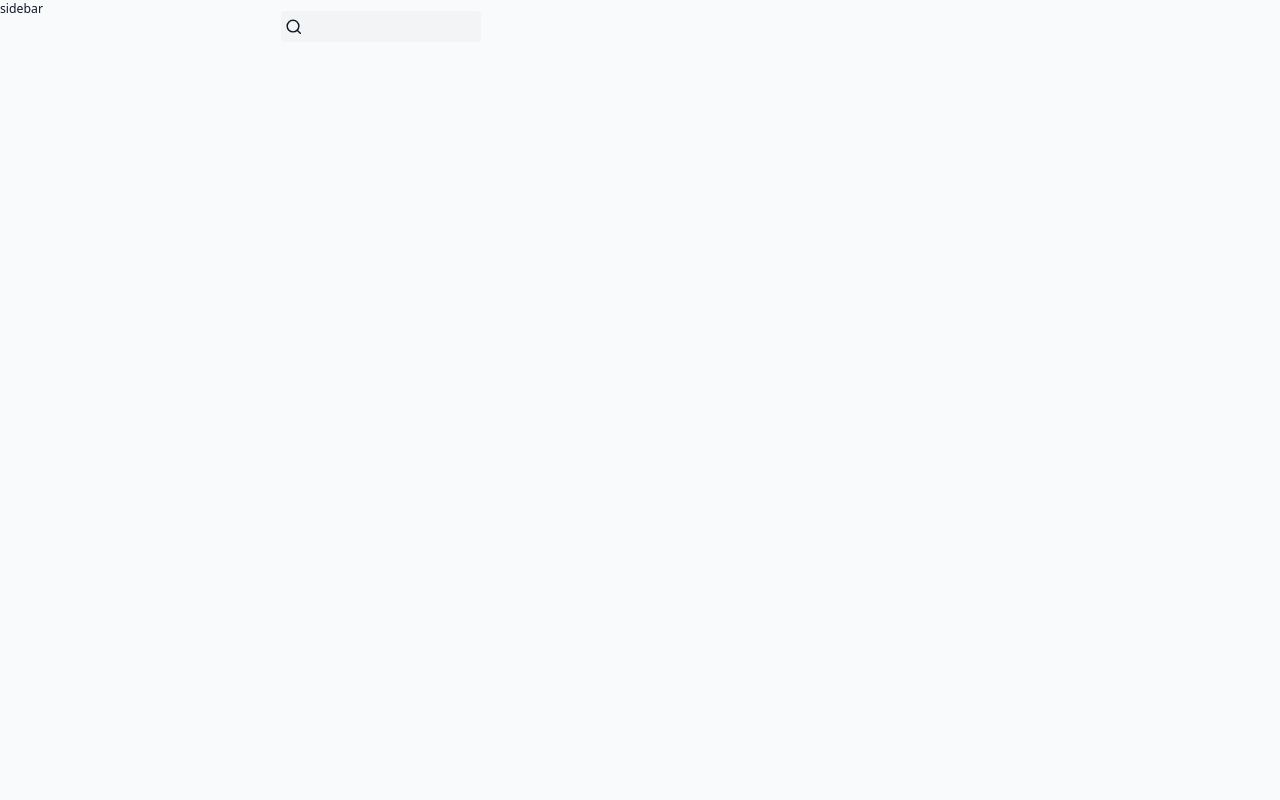
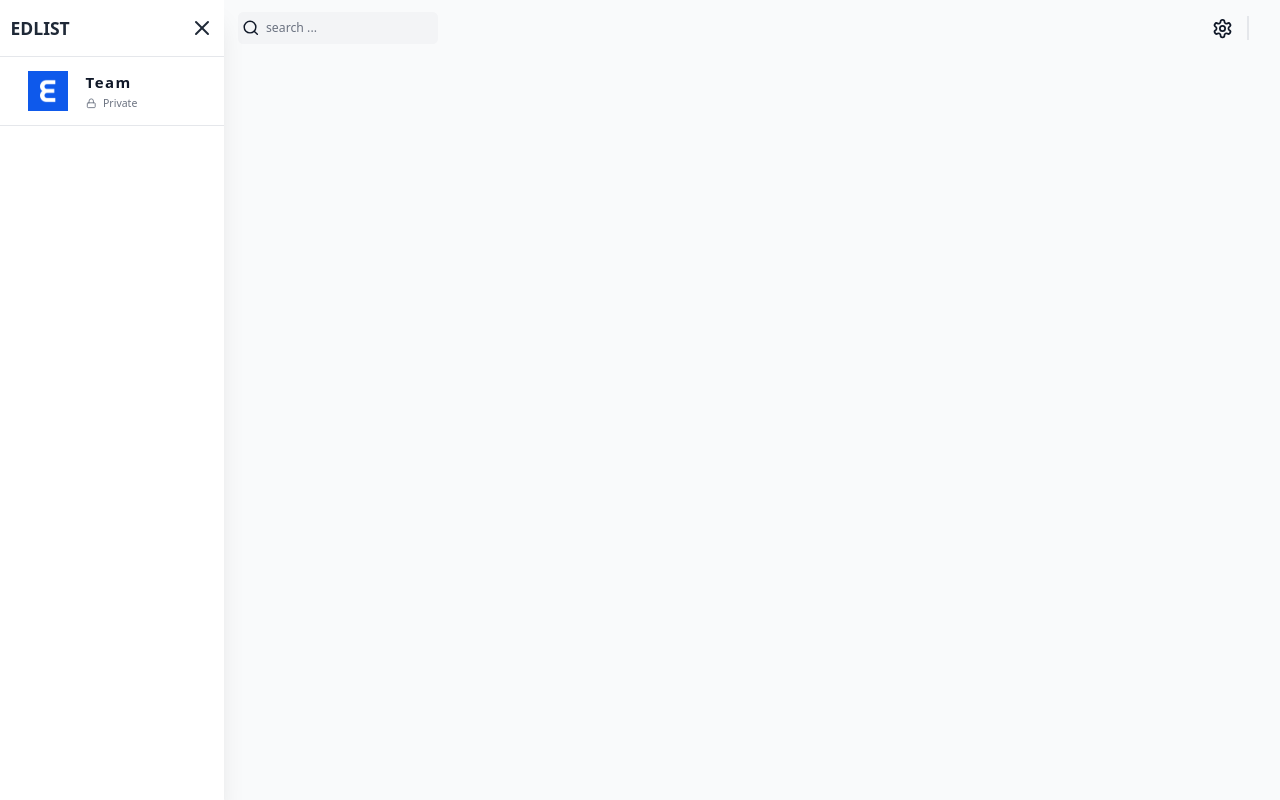
Before and after one commit to parham-devdocs/project-management-next, a Next.js app: page / in a window 1280 px wide. Built offline with nearby package versions, Linux system fonts and the light colour scheme.

Commit message:
redux and redux persist created

```diff
--- a/app/dashboardWrapper.tsx
+++ b/app/dashboardWrapper.tsx
@@ -1,12 +1,13 @@
 import Navbar from "@/components/navbar";
+import Sidebar from "@/components/sidebar";
 import { ReactNode } from "react";
 
 
 export default function DashboardWrapper({children}:{children:ReactNode}) {
     return(
 <div className=" flex min-h-screen w-full bg-gray-50 text-gray-900">
-    sidebar
-    <main className={` flex flex-col bg-gray-50 dark:bg-dark-bg md:pl-64  `}>
+    <Sidebar/>
+    <main className={` flex w-full flex-col bg-gray-50 dark:bg-dark-bg md:pl-64  `}>
         <Navbar/>
         {children}
     </main>
--- a/app/layout.tsx
+++ b/app/layout.tsx
@@ -2,7 +2,8 @@ import type { Metadata } from "next";
 import { Geist, Geist_Mono } from "next/font/google";
 import "./globals.css";
 import DashboardWrapper from "./dashboardWrapper";
-
+import ReduxWrapper from "@/redux/ReduxWrapper";
+import Sidebar from "@/components/sidebar";
 const geistSans = Geist({
   variable: "--font-geist-sans",
   subsets: ["latin"],
@@ -24,12 +25,21 @@ export default function RootLayout({
   children: React.ReactNode;
 }>) {
   return (
+
     <html lang="en">
       <body
         className={`${geistSans.variable} ${geistMono.variable} antialiased`}
       >
-      <DashboardWrapper>{children}</DashboardWrapper>
+          <ReduxWrapper>
+          <DashboardWrapper>
+
+            {children}
+            </DashboardWrapper>
+
+            </ReduxWrapper>
       </body>
+
+
     </html>
   );
 }
--- a/components/navbar.tsx
+++ b/components/navbar.tsx
@@ -1,14 +1,22 @@
-import { Search } from "lucide-react";
+import { Search, Settings } from "lucide-react";
+import Link from "next/link";
 
 
 export default function Navbar() {
-    return <div className=" flex items-center justify-between px-4 py-3 dark:bg-black ">
+    return <div className=" flex items-center justify-between px-4 py-3 dark:bg-black w-full">
         <div className=" flex items-center gap-8">
             <div className=" relative flex h-min w-[200px] items-center ">
                 <Search className=" absolute left-[4px] mr-2 h-5 w-5  transform cursor-pointer dark:text-white"/>
-                <input type="text" name="" id="" className=" w-full rounded border-none bg-gray-100 p-2 pl-8 placeholder:text-gray-500 focus:border-transparent focus:outline-0 dark:bg-gray-700 dark:placeholder:text-white" />
+                <input type="search" placeholder="search ..." className=" w-full rounded-md border-none bg-gray-100 p-2 pl-8 placeholder:text-gray-500 focus:border-transparent focus:outline-0 dark:bg-gray-700 dark:placeholder:text-white" />
             </div>
+
         </div>
-        <div></div>
-    </div>
+        <div className=" flex items-center">
+                <Link href={"/setting"} className=" h-min w-min rounded-xl p-2 hover:bg-gray-100">
+                <Settings className=" h-6 w-6 cursor-pointer dark:text-white"/>
+                </Link>
+
+                <div className=" ml-2 mr-5 hidden min-h-[2em] w-[0.1rem] bg-gray-200 md:inline-block"></div>
+            </div>
+                </div>
 }
--- /dev/null
+++ b/components/sidebar.tsx
@@ -0,0 +1,43 @@
+"use client"
+import { LockIcon, X } from "lucide-react"
+import Image from "next/image"
+import { useState } from "react"
+import Logo from "../public/logo.png";
+import { useDispatch } from "react-redux";
+import { setIsSidebarCollapsed } from "@/redux/store";
+import { store } from "@/redux/Index";
+
+export default function Sidebar() {
+    const [showProjects,setShowProjects]=useState(true)
+    const [showPriority,setShowPriority]=useState(true)
+const dispatch=useDispatch()
+const sidebarClassnames =` w-64 h-full z-40 bg-white shadow-xl flex flex-col  fixed transition-all duration-300 dark:bg-black overflow-y-auto `
+
+function toggleSidebar() {
+    dispatch(setIsSidebarCollapsed(true))
+
+}
+    return (
+        <div className={sidebarClassnames}>
+            <div className=" flex  items-center justify-between z-50 w-full h-[56px]  py-6 px-3 bg-white data:bg-black">
+                <div className=" text-xl text-gray-800 font-bold dark:text-white">
+                    EDLIST
+                </div>
+             <span className=" text-xl text-gray-800 hover:text-gray-500 dark:text-white dark:hover:text-gray-300 cursor-pointer">
+               <X onClick={toggleSidebar}/>
+             </span>
+            </div>
+            <div className=" flex items-center gap-5 border-y-[1.5px] border-gray-200 px-8 py-4 dark:border-gray-700">
+               <Image src={Logo} alt="Logo" width={40} height={40}/>
+               <div>
+               <h3 className=" text-[15px] font-bold tracking-widest dark:text-gray-200">Team</h3>
+               <div className="mt-1 flex items-center gap-2">
+  <LockIcon className="h-3 w-3 text-gray-500 dark:text-gray-500" />
+  <p className="text-xs text-gray-500">Private</p>
+</div>
+               </div>
+
+            </div>
+        </div>
+    )
+}
--- /dev/null
+++ b/redux/Index.ts
@@ -0,0 +1,28 @@
+
+import { configureStore } from "@reduxjs/toolkit";
+import { persistStore, persistReducer, PERSIST, REHYDRATE } from "redux-persist";
+import storage from "redux-persist/lib/storage";
+import userReducer from "./store";
+
+// Redux Persist Configuration
+const persistConfig = {
+  key: "root",
+  storage,
+};
+
+const persistedReducer = persistReducer(persistConfig, userReducer);
+
+// Create Redux Store
+export const store = configureStore({
+  reducer: persistedReducer,
+  devTools: process.env.NODE_ENV !== "production",
+  middleware: (getDefaultMiddleware) =>
+    getDefaultMiddleware({
+      serializableCheck: {
+        ignoredActions: [PERSIST, REHYDRATE],
+      },
+    }),
+});
+
+// Create Persistor
+export const persistor = persistStore(store);
--- /dev/null
+++ b/redux/ReduxWrapper.tsx
@@ -0,0 +1,19 @@
+"use client";
+
+import { Provider } from "react-redux";
+import { PersistGate } from "redux-persist/integration/react";
+import { store, persistor} from "./Index";
+
+export default function ReduxWrapper({
+  children,
+}: {
+  children: React.ReactNode;
+}) {
+  return (
+    <Provider store={store}>
+      {/* <PersistGate loading={<div>Loading...</div>} persistor={persistor}> */}
+        {children}
+      {/* </PersistGate> */}
+    </Provider>
+  );
+}
--- /dev/null
+++ b/redux/store.ts
@@ -0,0 +1,30 @@
+import { createSlice, PayloadAction } from "@reduxjs/toolkit";
+
+
+export interface initialStateTypes{
+    isSidebarCollapsed:boolean;
+    isDarkMode:boolean
+}
+
+const initialState:initialStateTypes={
+    isSidebarCollapsed:false,
+    isDarkMode:false
+}
+
+
+export const globalSlice=createSlice({
+    name:"global",
+    initialState,
+    reducers:{
+        setIsSidebarCollapsed:(state,action:PayloadAction<boolean>)=>{
+            state.isSidebarCollapsed=action.payload
+        },
+        setIsDarkMode:(state,action:PayloadAction<boolean>)=>{
+            state.isDarkMode=action.payload
+        }
+    }
+})
+
+export const {setIsDarkMode,setIsSidebarCollapsed}=globalSlice.actions
+
+export  default globalSlice.reducer
```
Also changed, not shown: package.json (+6 -1 lines), public/logo.png (added), 1 other file (tests, documents, lock files or other folders).
